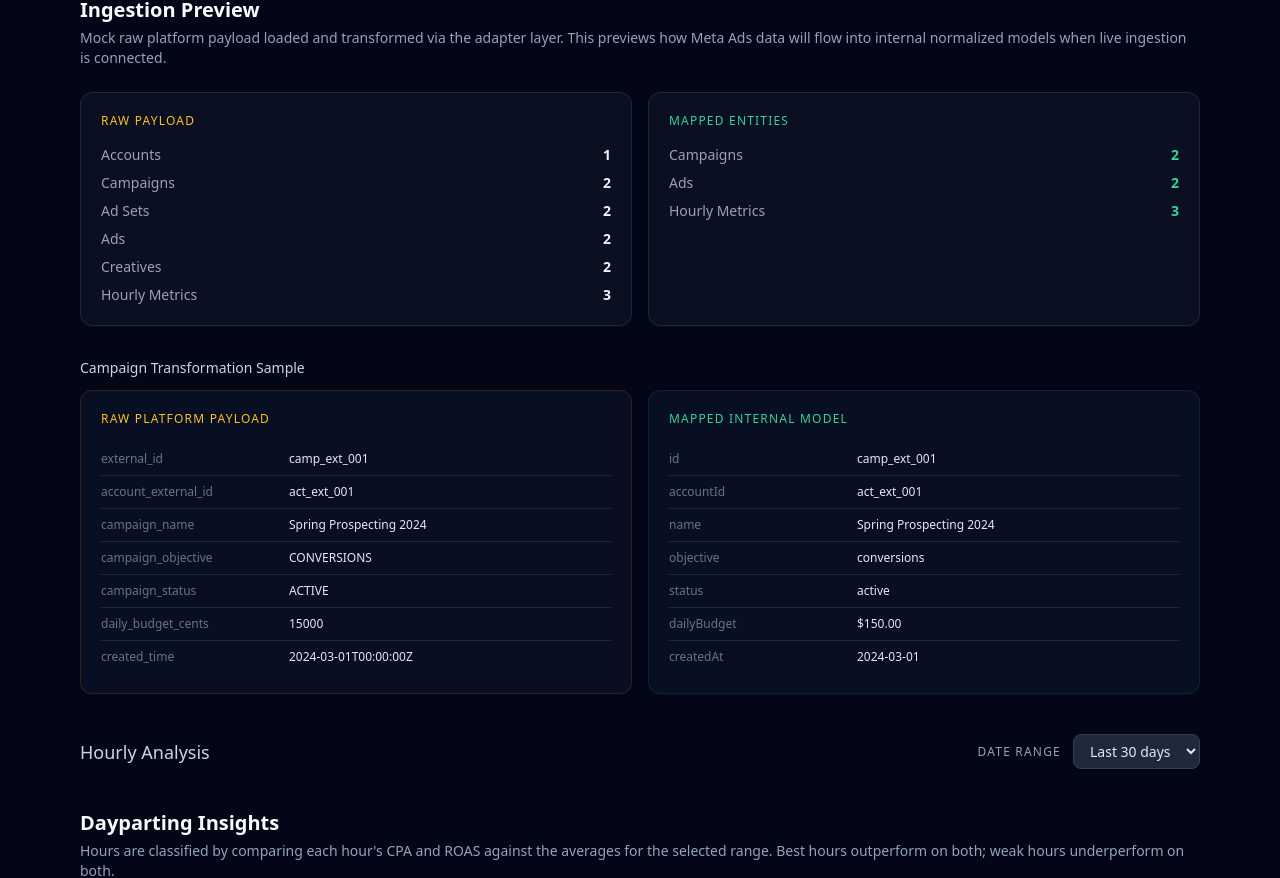
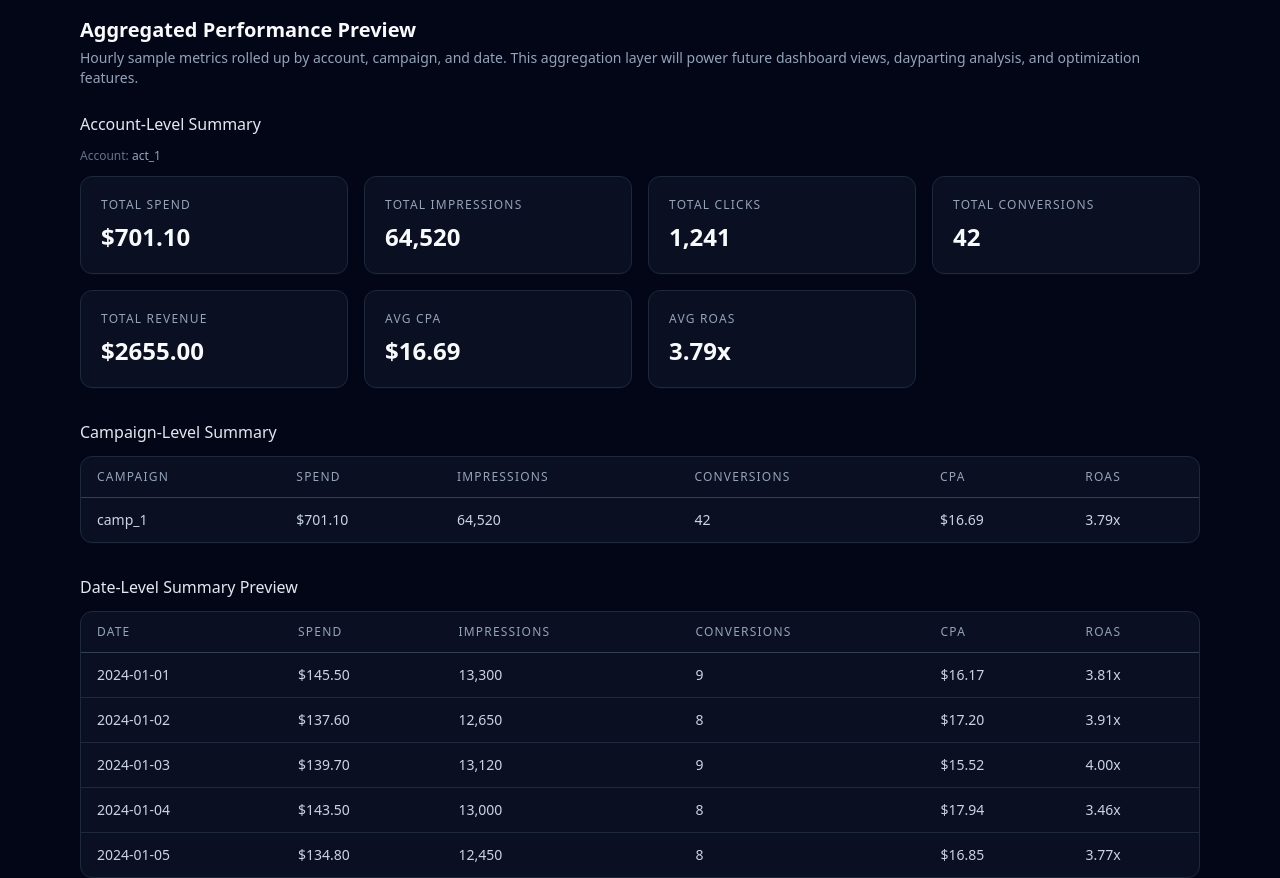
Before and after one commit to mainishtest/mediabuyerdash, a Next.js app: page / in a window 1280 px wide. Shown: the part 1247-2125 px from the top of the page. Built offline with nearby package versions, Linux system fonts and the light colour scheme.

Commit message:
Add metrics aggregation foundation
Made-with: Cursor

```diff
--- /dev/null
+++ b/app/components/AggregatedPerformance.tsx
@@ -0,0 +1,130 @@
+import type {
+  AccountSummary,
+  CampaignSummary,
+  DateSummary
+} from "../../lib/aggregations";
+import { MetricStat } from "./MetricStat";
+import { formatCurrency, formatRoas } from "../../lib/metricUtils";
+
+type AggregatedPerformanceProps = {
+  accountSummaries: AccountSummary[];
+  campaignSummaries: CampaignSummary[];
+  dateSummaries: DateSummary[];
+};
+
+const TH = "px-4 py-3 text-left text-xs font-medium uppercase tracking-widest text-slate-400";
+const TD = "px-4 py-3 text-sm text-slate-300";
+
+export function AggregatedPerformance({
+  accountSummaries,
+  campaignSummaries,
+  dateSummaries
+}: AggregatedPerformanceProps) {
+  return (
+    <section>
+      <h2 className="mb-1 text-xl font-semibold text-slate-50">
+        Aggregated Performance Preview
+      </h2>
+      <p className="mb-6 text-sm text-slate-400">
+        Hourly sample metrics rolled up by account, campaign, and date.
+        This aggregation layer will power future dashboard views, dayparting
+        analysis, and optimization features.
+      </p>
+
+      {/* Account-level summary */}
+      <div className="mb-8">
+        <h3 className="mb-3 text-base font-medium text-slate-200">
+          Account-Level Summary
+        </h3>
+        {accountSummaries.map((a) => (
+          <div key={a.accountId}>
+            <p className="mb-3 text-xs text-slate-500">
+              Account: <span className="text-slate-400">{a.accountId}</span>
+            </p>
+            <div className="grid gap-4 sm:grid-cols-2 lg:grid-cols-4">
+              <MetricStat label="Total Spend"       value={formatCurrency(a.spend)} />
+              <MetricStat label="Total Impressions" value={a.impressions.toLocaleString()} />
+              <MetricStat label="Total Clicks"      value={a.clicks.toLocaleString()} />
+              <MetricStat label="Total Conversions" value={String(a.conversions)} />
+              <MetricStat label="Total Revenue"     value={formatCurrency(a.revenue)} />
+              <MetricStat label="Avg CPA"           value={formatCurrency(a.cpa)} />
+              <MetricStat label="Avg ROAS"          value={formatRoas(a.roas)} />
+            </div>
+          </div>
+        ))}
+      </div>
+
+      {/* Campaign-level summary */}
+      <div className="mb-8">
+        <h3 className="mb-3 text-base font-medium text-slate-200">
+          Campaign-Level Summary
+        </h3>
+        <div className="overflow-x-auto rounded-xl border border-slate-800 bg-slate-900/60 shadow-sm shadow-slate-900/40">
+          <table className="min-w-full text-sm">
+            <thead>
+              <tr className="border-b border-slate-700">
+                <th className={TH}>Campaign</th>
+                <th className={TH}>Spend</th>
+                <th className={TH}>Impressions</th>
+                <th className={TH}>Conversions</th>
+                <th className={TH}>CPA</th>
+                <th className={TH}>ROAS</th>
+              </tr>
+            </thead>
+            <tbody>
+              {campaignSummaries.map((c, i) => (
+                <tr
+                  key={c.campaignId}
+                  className={i < campaignSummaries.length - 1 ? "border-b border-slate-800" : ""}
+                >
+                  <td className={`${TD} font-medium text-slate-200`}>{c.campaignId}</td>
+                  <td className={TD}>{formatCurrency(c.spend)}</td>
+                  <td className={TD}>{c.impressions.toLocaleString()}</td>
+                  <td className={TD}>{c.conversions}</td>
+                  <td className={TD}>{formatCurrency(c.cpa)}</td>
+                  <td className={TD}>{formatRoas(c.roas)}</td>
+                </tr>
+              ))}
+            </tbody>
+          </table>
+        </div>
+      </div>
+
+      {/* Date-level summary */}
+      <div>
+        <h3 className="mb-3 text-base font-medium text-slate-200">
+          Date-Level Summary Preview
+        </h3>
+        <div className="overflow-x-auto rounded-xl border border-slate-800 bg-slate-900/60 shadow-sm shadow-slate-900/40">
+          <table className="min-w-full text-sm">
+            <thead>
+              <tr className="border-b border-slate-700">
+                <th className={TH}>Date</th>
+                <th className={TH}>Spend</th>
+                <th className={TH}>Impressions</th>
+                <th className={TH}>Conversions</th>
+                <th className={TH}>CPA</th>
+                <th className={TH}>ROAS</th>
+              </tr>
+            </thead>
+            <tbody>
+              {dateSummaries.map((d, i) => (
+                <tr
+                  key={d.date}
+                  className={i < dateSummaries.length - 1 ? "border-b border-slate-800" : ""}
+                >
+                  <td className={`${TD} font-medium text-slate-200`}>{d.date}</td>
+                  <td className={TD}>{formatCurrency(d.spend)}</td>
+                  <td className={TD}>{d.impressions.toLocaleString()}</td>
+                  <td className={TD}>{d.conversions}</td>
+                  <td className={TD}>{formatCurrency(d.cpa)}</td>
+                  <td className={TD}>{formatRoas(d.roas)}</td>
+                </tr>
+              ))}
+            </tbody>
+          </table>
+        </div>
+      </div>
+    </section>
+  );
+}
--- a/app/page.tsx
+++ b/app/page.tsx
@@ -4,6 +4,7 @@ import { HourlyRow } from "./components/HourlyRow";
 import { FilterableAnalysis } from "./components/FilterableAnalysis";
 import { DataModelPreview } from "./components/DataModelPreview";
 import { IngestionPreview } from "./components/IngestionPreview";
+import { AggregatedPerformance } from "./components/AggregatedPerformance";
 import { adAccounts, campaigns, adSets, ads, creatives } from "../lib/sampleData";
 import { dailyMetrics, hourlyMetrics } from "../lib/sampleMetrics";
 import {
@@ -29,6 +30,11 @@ import {
   mapAllRawHourlyMetrics,
   mapRawCampaignToCampaign
 } from "../lib/adapters";
+import {
+  aggregateByAccount,
+  aggregateByCampaign,
+  aggregateByDate
+} from "../lib/aggregations";
 
 export default function Page() {
   // --- existing sample data counts ---
@@ -47,6 +53,11 @@ export default function Page() {
   const mappedAds           = mapAllRawAds(mockRawAds);
   const mappedHourlyMetrics = mapAllRawHourlyMetrics(mockRawHourlyMetrics);
 
+  // --- aggregations from normalized hourly sample data ---
+  const accountSummaries  = aggregateByAccount(hourlyMetrics);
+  const campaignSummaries = aggregateByCampaign(hourlyMetrics);
+  const dateSummaries     = aggregateByDate(hourlyMetrics);
+
   return (
     <>
       {/* Page header */}
@@ -56,8 +67,8 @@ export default function Page() {
         </h1>
         <p className="mt-2 max-w-xl text-sm text-slate-300">
           Foundation overview of ad accounts, campaigns, creatives, performance
-          metrics, dayparting analysis, rule-based recommendations, and
-          ingestion-ready adapter layer.
+          metrics, dayparting analysis, rule-based recommendations, ingestion
+          adapter layer, and aggregated metric summaries.
         </p>
       </header>
 
@@ -90,7 +101,7 @@ export default function Page() {
         </div>
       </section>
 
-      {/* Hourly performance preview (static — first 5 rows of sample) */}
+      {/* Hourly performance preview */}
       <section className="mb-10">
         <h2 className="mb-4 text-xl font-semibold text-slate-50">
           Hourly Performance Preview
@@ -128,20 +139,29 @@ export default function Page() {
         />
       </div>
 
+      {/* Aggregated performance summaries */}
+      <div className="mb-10">
+        <AggregatedPerformance
+          accountSummaries={accountSummaries}
+          campaignSummaries={campaignSummaries}
+          dateSummaries={dateSummaries}
+        />
+      </div>
+
       {/* Adapter ingestion preview */}
       <div className="mb-10">
         <IngestionPreview
           rawCounts={{
-            accounts:     mockRawAccounts.length,
-            campaigns:    mockRawCampaigns.length,
-            adSets:       mockRawAdSets.length,
-            ads:          mockRawAds.length,
-            creatives:    mockRawCreatives.length,
+            accounts:      mockRawAccounts.length,
+            campaigns:     mockRawCampaigns.length,
+            adSets:        mockRawAdSets.length,
+            ads:           mockRawAds.length,
+            creatives:     mockRawCreatives.length,
             hourlyMetrics: mockRawHourlyMetrics.length
           }}
           mappedCounts={{
-            campaigns:    mappedCampaigns.length,
-            ads:          mappedAds.length,
+            campaigns:     mappedCampaigns.length,
+            ads:           mappedAds.length,
             hourlyMetrics: mappedHourlyMetrics.length
           }}
           rawCampaignSample={mockRawCampaigns[0]}
--- /dev/null
+++ b/lib/aggregations.ts
@@ -0,0 +1,84 @@
+import type { HourlyMetric } from "../types/media";
+
+// --- Types -------------------------------------------------------------------
+
+export interface MetricSummary {
+  spend: number;
+  impressions: number;
+  clicks: number;
+  conversions: number;
+  revenue: number;
+  cpa: number;  // derived: spend / conversions (0 if no conversions)
+  roas: number; // derived: revenue / spend (0 if no spend)
+}
+
+export interface AccountSummary extends MetricSummary {
+  accountId: string;
+}
+
+export interface CampaignSummary extends MetricSummary {
+  campaignId: string;
+}
+
+export interface DateSummary extends MetricSummary {
+  date: string;
+}
+
+// --- Private helpers ---------------------------------------------------------
+
+function round2(n: number): number {
+  return Math.round(n * 100) / 100;
+}
+
+function groupBy<T>(items: T[], keyFn: (item: T) => string): Map<string, T[]> {
+  const map = new Map<string, T[]>();
+  for (const item of items) {
+    const key = keyFn(item);
+    if (!map.has(key)) map.set(key, []);
+    map.get(key)!.push(item);
+  }
+  return map;
+}
+
+function sumMetrics(metrics: HourlyMetric[]): MetricSummary {
+  const spend       = metrics.reduce((s, m) => s + m.spend, 0);
+  const impressions = metrics.reduce((s, m) => s + m.impressions, 0);
+  const clicks      = metrics.reduce((s, m) => s + m.clicks, 0);
+  const conversions = metrics.reduce((s, m) => s + m.conversions, 0);
+  const revenue     = metrics.reduce((s, m) => s + m.revenue, 0);
+
+  return {
+    spend:       round2(spend),
+    impressions,
+    clicks,
+    conversions,
+    revenue:     round2(revenue),
+    cpa:         conversions > 0 ? round2(spend / conversions) : 0,
+    roas:        spend > 0 ? round2(revenue / spend) : 0
+  };
+}
+
+// --- Public aggregation functions --------------------------------------------
+
+export function aggregateByAccount(metrics: HourlyMetric[]): AccountSummary[] {
+  const groups = groupBy(metrics, (m) => m.accountId);
+  return Array.from(groups.entries()).map(([accountId, rows]) => ({
+    accountId,
+    ...sumMetrics(rows)
+  }));
+}
+
+export function aggregateByCampaign(metrics: HourlyMetric[]): CampaignSummary[] {
+  const groups = groupBy(metrics, (m) => m.campaignId);
+  return Array.from(groups.entries()).map(([campaignId, rows]) => ({
+    campaignId,
+    ...sumMetrics(rows)
+  }));
+}
+
+export function aggregateByDate(metrics: HourlyMetric[]): DateSummary[] {
+  const groups = groupBy(metrics, (m) => m.date);
+  return Array.from(groups.entries())
+    .map(([date, rows]) => ({ date, ...sumMetrics(rows) }))
+    .sort((a, b) => a.date.localeCompare(b.date));
+}
```
